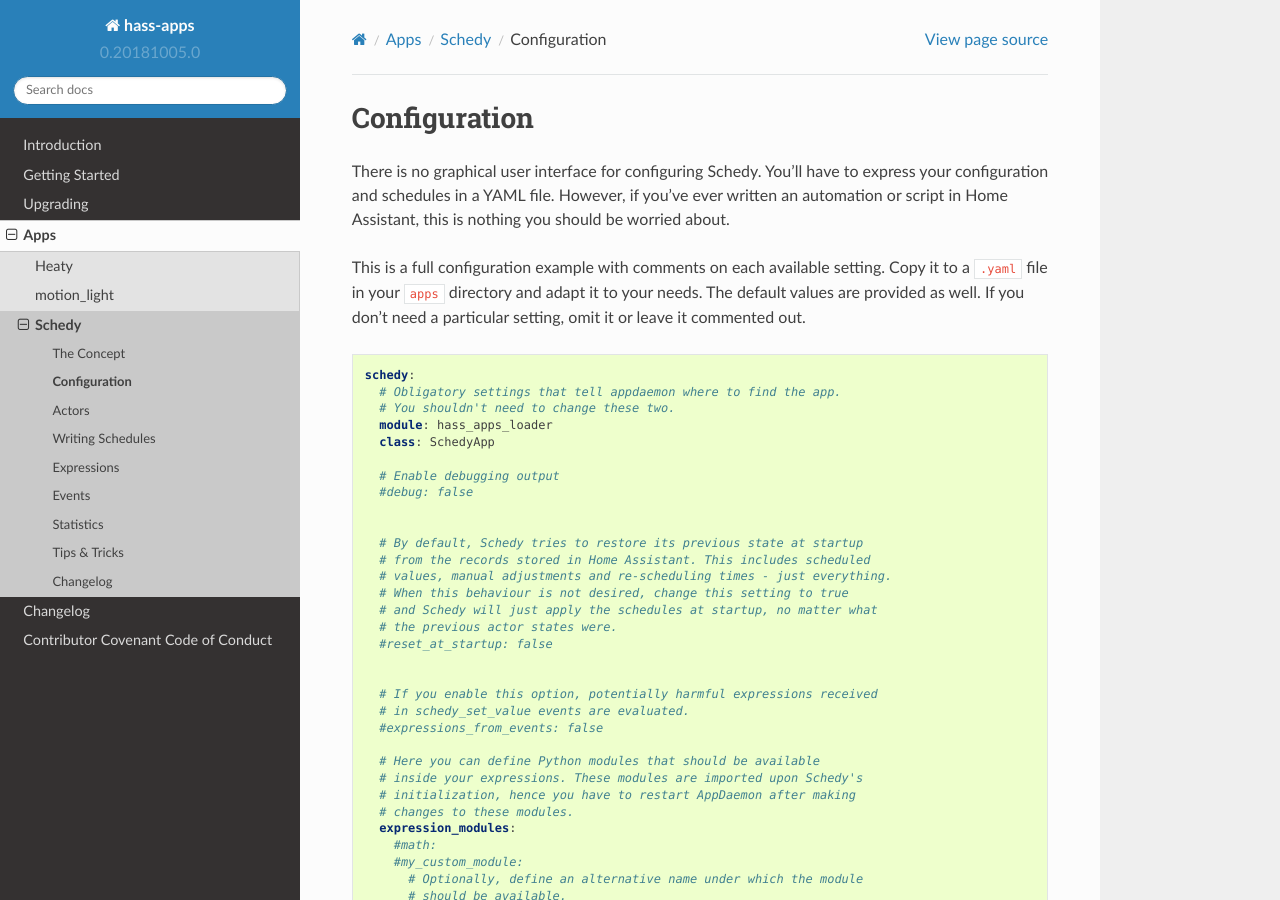
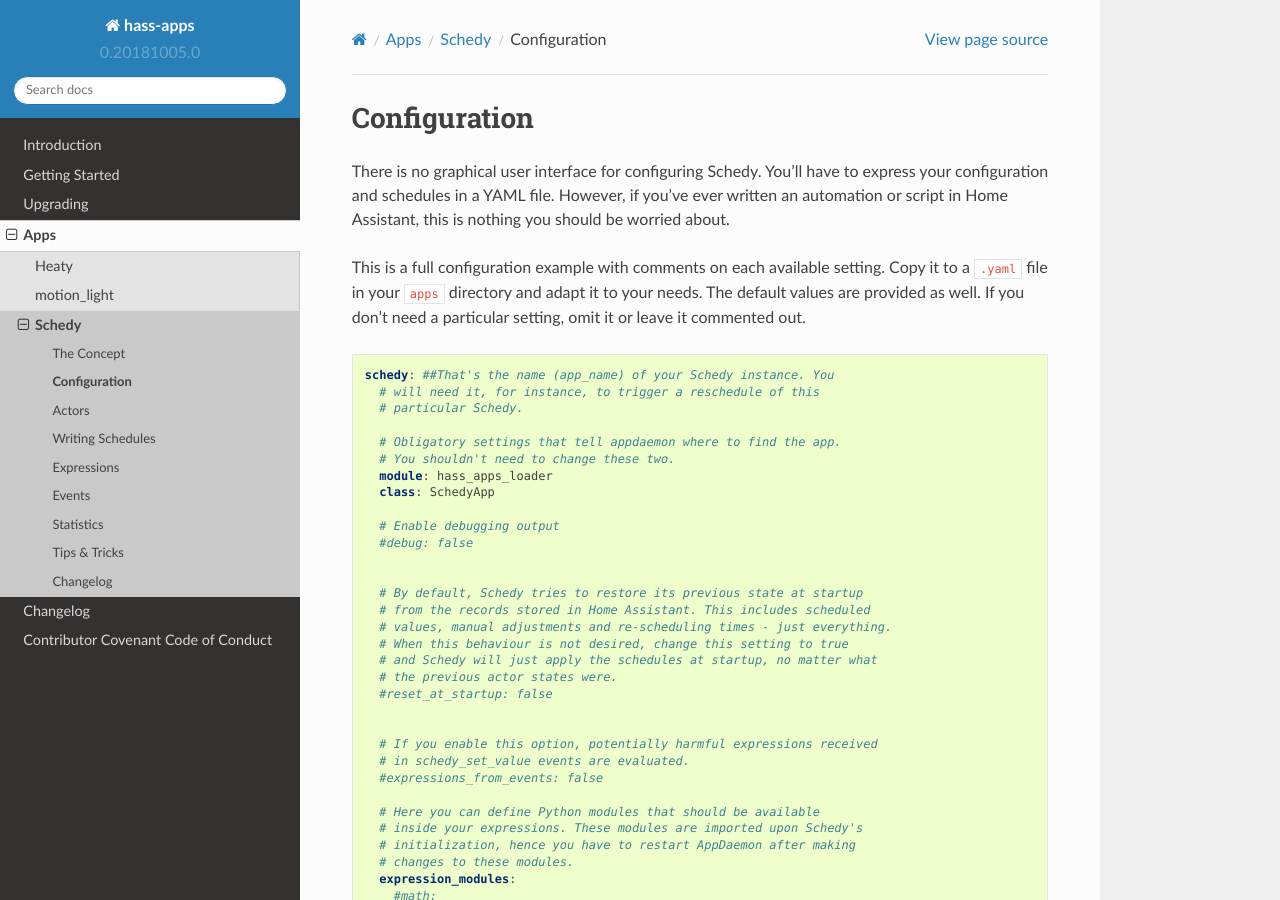
Before and after one commit to bob1de/hass-apps, a Sphinx documentation site: the page built from docs/apps/schedy/configuration.rst, in a window 1280 px wide and 900 px high. Built offline with Sphinx 7.4.7 and the Read the Docs theme 2.0.0, drawn with Linux system fonts in a browser that asks for light colours.

Commit message:
Added info about app_name
Added a comment in front of the app_name to explain the purpose of this parameter.

```diff
--- a/docs/apps/schedy/sample-apps.yaml
+++ b/docs/apps/schedy/sample-apps.yaml
@@ -1,4 +1,7 @@
-schedy:
+schedy: ##That's the name (app_name) of your Schedy instance. You
+  # will need it, for instance, to trigger a reschedule of this
+  # particular Schedy.
+
   # Obligatory settings that tell appdaemon where to find the app.
   # You shouldn't need to change these two.
   module: hass_apps_loader
```
